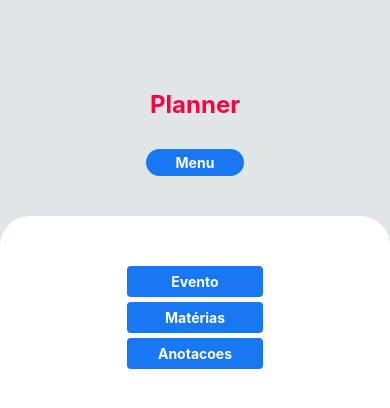
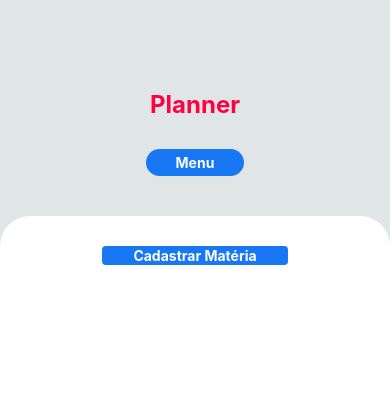
Before and after one commit to gabriegsti/plannermobile, a React Native app: screen /IndexMateria in a window 390 px wide. Shown: the top 408 px of the page. Built offline with nearby package versions, Linux system fonts and the light colour scheme.

Commit message:
começando entidade de matéria

```diff
--- a/App.js
+++ b/App.js
@@ -5,7 +5,7 @@ import IndexEvento from './src/components/Evento';
 import Menu from './src/components/Menu';
 import CreateEvento from './src/components/Evento/create';
 import EditEvento from './src/components/Evento/edit';
-
+import IndexMateria from './src/components/Materias/index';
 
 const Stack = createNativeStackNavigator();
 
@@ -17,6 +17,7 @@ export default function App() {
         <Stack.Screen options={{ headerShown: false }} name="IndexEvento" component={ IndexEvento }/>
         <Stack.Screen options={{ headerShown: false }} name="CreateEvento" component={ CreateEvento }/>
         <Stack.Screen options={{ headerShown: false }} name="EditEvento" component={ EditEvento }/>
+        <Stack.Screen options={{ headerShown: false }} name="IndexMateria" component={ IndexMateria }/>
        </Stack.Navigator>
     </NavigationContainer>
   );
--- a/api.js
+++ b/api.js
@@ -1,5 +1,5 @@
 
 const instance = {
-    baseURL: 'https://0bbf-2804-14d-5c74-a5ea-b512-17a8-c46b-47b5.sa.ngrok.io',
+    baseURL: 'https://d741-2804-14d-5c74-a5ea-1e9-8f00-dfa4-6beb.sa.ngrok.io',
 };
 export default instance;
--- a/src/components/Evento/edit.js
+++ b/src/components/Evento/edit.js
@@ -16,9 +16,9 @@ import api from "../../../api";
 
 
 function EditEvento({ route }){
-    const {id_Evento, titulo, data_Hora} = route.params;
-    const [tituloInput, setTitulo] = useState(null);
-
+    const {id, titulo, data_Hora} = route.params;
+    const [tituloInput, setTitulo] = useState(titulo);
+    const [idEvento,setIdEvento] = useState(id);
     const [errorMessageDia, setErrorMessageDia] = useState(null);
     const [errorMessageMes, setErrorMessageMes] = useState(null);
     const [errorMessageAno, setErrorMessageAno] = useState(null);
@@ -30,15 +30,15 @@ function EditEvento({ route }){
 
     function SalvarEvento (){
         let date = ano + '-' + mes + '-' + dia ;
-        console.log(date);
-        fetch(api.baseURL + '/' + 'EditarEvento', {
+        fetch(api.baseURL + '/' + 'AtualizaEvento', {
             method: 'PUT',
             headers: {
                 Accept: 'application/json',
                 'Content-Type': 'application/json'
               },
             body: JSON.stringify({
-                Titulo: evento,
+                id_Evento: id,
+                Titulo: tituloInput,
                 Data_Hora: date
             })
         });
@@ -54,7 +54,7 @@ function EditEvento({ route }){
                     <TextInput
                         style={styles.input}
                         onChangeText={setTitulo}
-                        value={titulo}
+                        value={tituloInput}
                         placeholder="Reunião de trabalho"
                     ></TextInput>
                     <Text style={styles.formLabel}>Data</Text>
--- a/src/components/Evento/index.js
+++ b/src/components/Evento/index.js
@@ -18,6 +18,11 @@ function IndexEvento() {
     const [EventoList, setEventoList] = useState([]);
     const navigation =   useNavigation();
 
+    function DeleteEvento(id_Evento){
+        fetch(api.baseURL + '/' + 'RemoverEventoPorId'+ '/' + id_Evento , {
+            method: 'DELETE'
+        });
+    }
 
     function loadEventosList() {
         fetch(api.baseURL + '/' + 'indexEvento')
@@ -27,6 +32,7 @@ function IndexEvento() {
             console.error(error);
         })
     }
+
     useEffect(() => {
         loadEventosList();
     }, [EventoList]);
@@ -44,7 +50,6 @@ function IndexEvento() {
                     <Text style={styles.menuButtonTextEvento}>Cadastrar Evento</Text>
                 </TouchableOpacity>
                 <FlatList
-                    // showsVerticalScrollIndicator={false}
                     style={styles.listImcs}
                     data={EventoList}
                     renderItem={({ item }) => {
@@ -66,8 +71,12 @@ function IndexEvento() {
                                 </TouchableOpacity>
                                 <TouchableOpacity
                                     style={styles.adornoButtonTextEventoExcluir}
+                                    onPress={() => {
+                                        DeleteEvento(item.id_Evento)
+                                    }}
                                     >
                                     <Text style={styles.menuButtonTextEvento}>Excluir</Text>
+
                                 </TouchableOpacity>
                             </View>
                         )
@@ -82,4 +91,6 @@ function IndexEvento() {
     )
 }
 
+
+
 export default IndexEvento;
--- /dev/null
+++ b/src/components/Materias/index.js
@@ -0,0 +1,37 @@
+import React, { useEffect, useState } from "react";
+import {
+    View,
+    Text,
+    Pressable,
+    Keyboard,
+    FlatList,
+    TouchableOpacity
+} from "react-native";
+import Title from "../Title";
+import styles from './styles/indexMateriaStyle';
+
+
+function IndexMateria() {
+
+    return (
+        <View style={styles.container}>
+            <Title/>
+            <View style={styles.formContext}>
+            <TouchableOpacity
+                    style={styles.adornoButtonTextCadastrar}
+                    onPress={()=>{
+                        navigation.navigate('CreateMateria')
+                        }}
+                    >
+                    <Text style={styles.menuButtonTextEvento}>Cadastrar Matéria</Text>
+            </TouchableOpacity>
+
+            </View>
+        </View>
+
+    )
+}
+
+
+
+export default IndexMateria;
--- /dev/null
+++ b/src/components/Materias/styles/indexMateriaStyle.js
@@ -0,0 +1,109 @@
+import { StyleSheet } from 'react-native';
+
+const styles = StyleSheet.create({
+    container: {
+        flex: 1,
+        backgroundColor: '#e0e5e5',
+        paddingTop: 80,
+    },
+    formContext: {
+    flex:1,
+    backgroundColor:"#ffffff",
+    borderTopLeftRadius:30,
+    borderTopRightRadius:30,
+    alignItems:"center",
+    paddingTop:30,
+    marginTop:30
+    },
+    form:{
+        width:"100%",
+        height:"auto",
+    },
+    formLabel:{
+        color:"#000000",
+        fontSize:16,
+        paddingLeft:20,
+    },
+    input:{
+        width:"90%",
+        borderRadius:50,
+        backgroundColor:"#f6f6f6",
+        height:35,
+        margin:6,
+        paddingLeft:20,
+    },
+    buttonCalculator:{
+        borderRadius:50,
+        alignItems:"center",
+        justifyContent:"center",
+        width:"90%",
+        backgroundColor:"#FF0043",
+        paddingTop:14,
+        paddingBottom:14,
+        marginLeft:12,
+        margin:30,
+    },
+    textButtonCalculator:{
+        fontSize: 20,
+        color: "#ffffff",
+    },
+    errorMessage:{
+        fontSize:12,
+        color:"red",
+        fontWeight:"bold",
+        paddingLeft:20,
+    },
+    exhibitionResultImc:{
+        width: "100%",
+        height:"50%",
+    },
+    listImcs:{
+        marginTop:20,
+    },
+    resultImcItem:{
+        fontSize:26,
+        color:"red",
+        height:30,
+        width:"100%",
+        flexDirection:'row',
+        marginBottom: 3,
+    },
+    textResultItemList:{
+        fontSize:14,
+        flexBasis:"40%"
+    },
+    adornoButtonTextEventoEditar:{
+        backgroundColor:"#1877f2",
+        borderRadius:4,
+        paddingHorizontal: 1,
+        paddingVertical: 1,
+        margin:2,
+        flexBasis:"27%"
+    },
+    adornoButtonTextEventoExcluir:{
+        backgroundColor:"#ff0000",
+        borderRadius:4,
+        paddingHorizontal: 1,
+        paddingVertical: 1,
+        margin:2,
+        flexBasis:"27%"
+    },
+    menuButtonTextEvento:{
+        color:"#ffffff",
+        fontWeight:"bold",
+        paddingHorizontal:30,
+    },
+    menuButtonTextEvento:{
+        color:"#ffffff",
+        fontWeight:"bold",
+        paddingHorizontal:30,
+    },
+    adornoButtonTextCadastrar:{
+        backgroundColor:"#1877f2",
+        borderRadius:4,
+        paddingHorizontal: 1,
+        paddingVertical: 1,
+    }
+});
+
+export default styles
--- a/src/components/Menu/index.js
+++ b/src/components/Menu/index.js
@@ -35,6 +35,9 @@ function Menu(){
                         </TouchableOpacity>
                         <TouchableOpacity
                             style={styles.adornoButtonTextMenuListas}
+                            onPress={()=>{
+                                navigation.navigate('IndexMateria')
+                                }}
                             >
                             <Text style={styles.menuButtonTextEvento}>Matérias</Text>
                         </TouchableOpacity>
```
